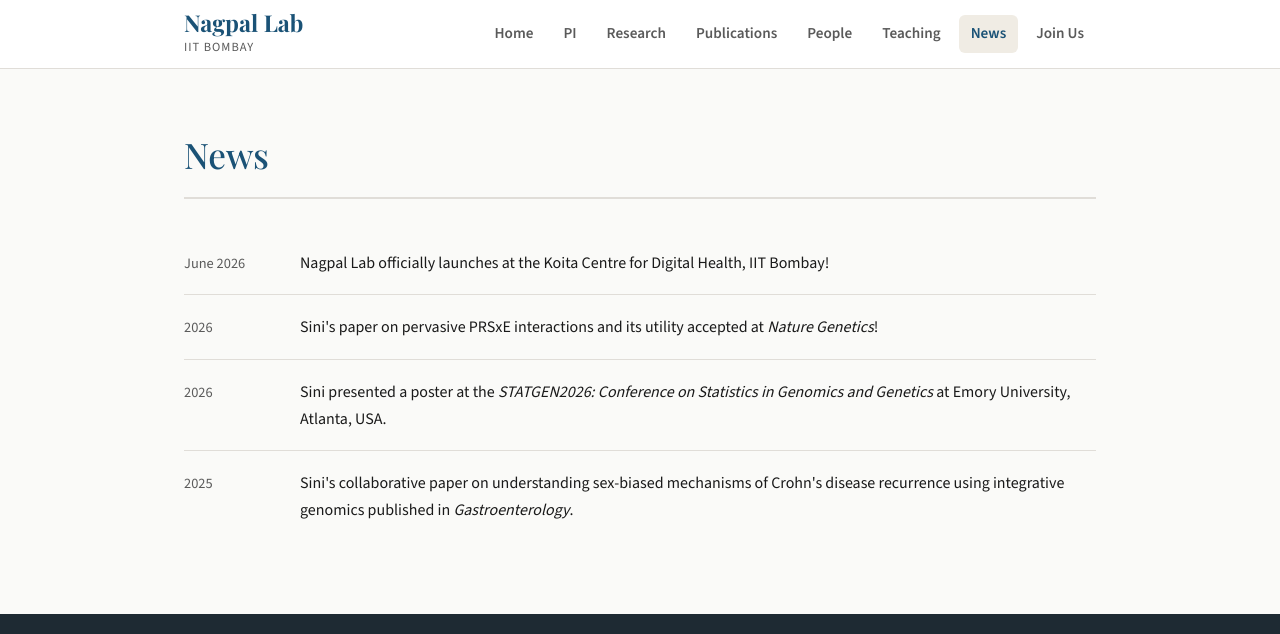
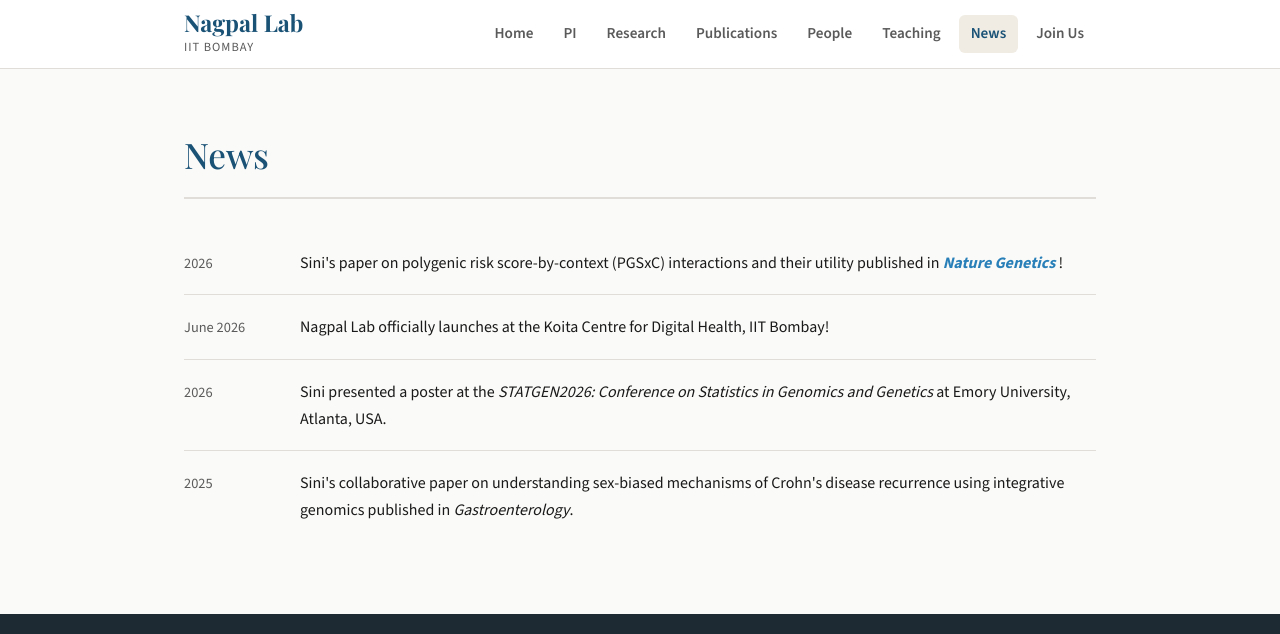
Before and after one commit to nagpallab/nagpallab.github.io, a Jekyll site: the page built from news.md, in a window 1280 px wide and 947 px high, cut to the strip 0-634 px from the top of the window. Built offline with Jekyll 4.4.1, drawn with Linux system fonts in a browser that asks for light colours.

Commit message:
Update news.md

```diff
--- a/news.md
+++ b/news.md
@@ -5,12 +5,17 @@ title: News
 
 <ul class="news-list news-full-list">
   <li>
+  <span class="news-date">2026</span>
+  <span>
+    Sini's paper on polygenic risk score-by-context (PGSxC) interactions and their utility published in
+    <a href="https://www.nature.com/articles/s41588-026-02674-z" target="_blank" rel="noopener noreferrer">
+      <strong><em>Nature Genetics</em></strong>
+    </a>!
+  </span>
+</li>
+  <li>
     <span class="news-date">June 2026</span>
     <span>Nagpal Lab officially launches at the Koita Centre for Digital Health, IIT Bombay!</span>
-  </li>
-  <li>
-    <span class="news-date">2026</span>
-    <span>Sini's paper on pervasive PRSxE interactions and its utility accepted at <em>Nature Genetics</em>!</span>
   </li>
     <li>
     <span class="news-date">2026</span>
```
